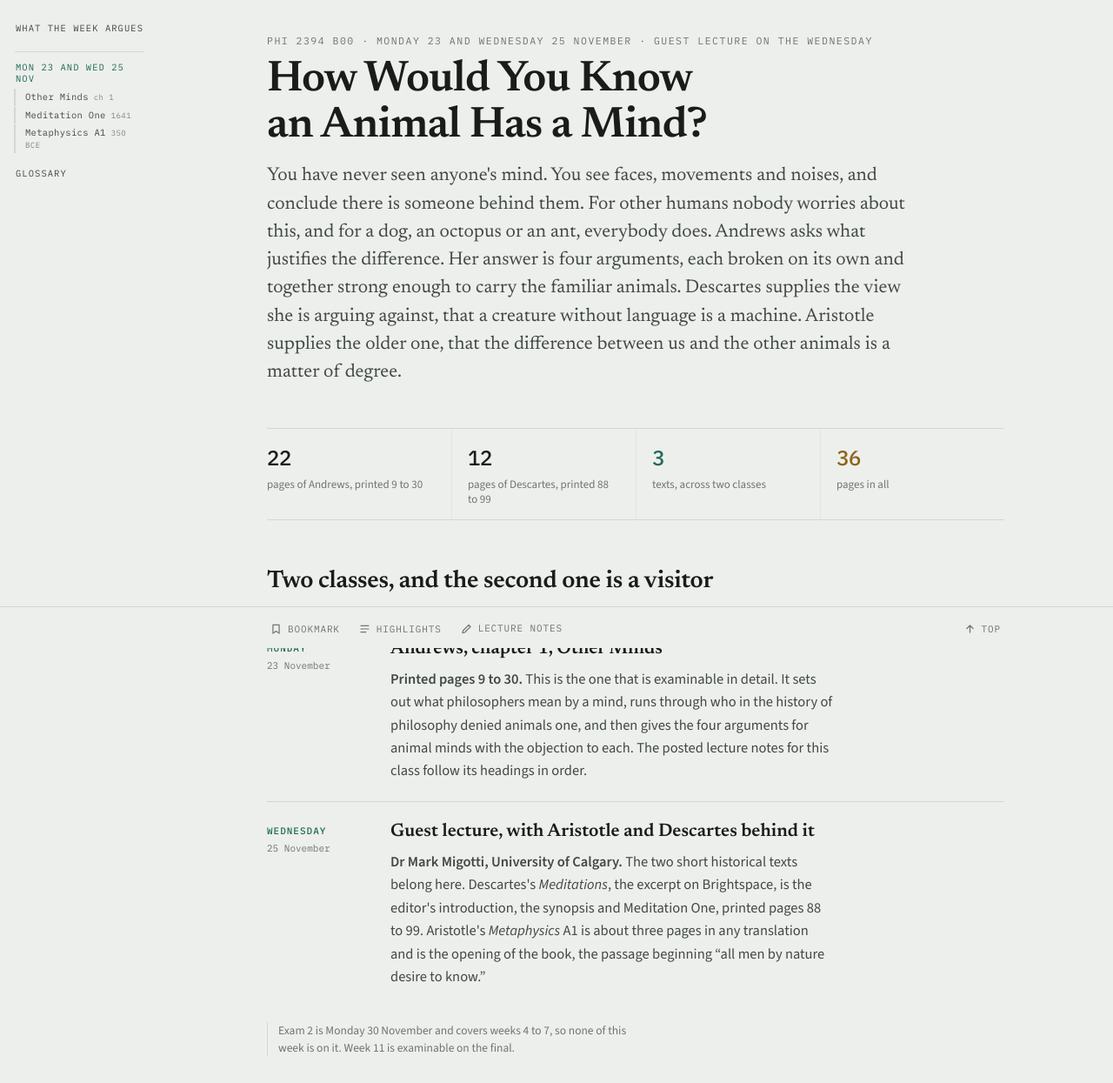
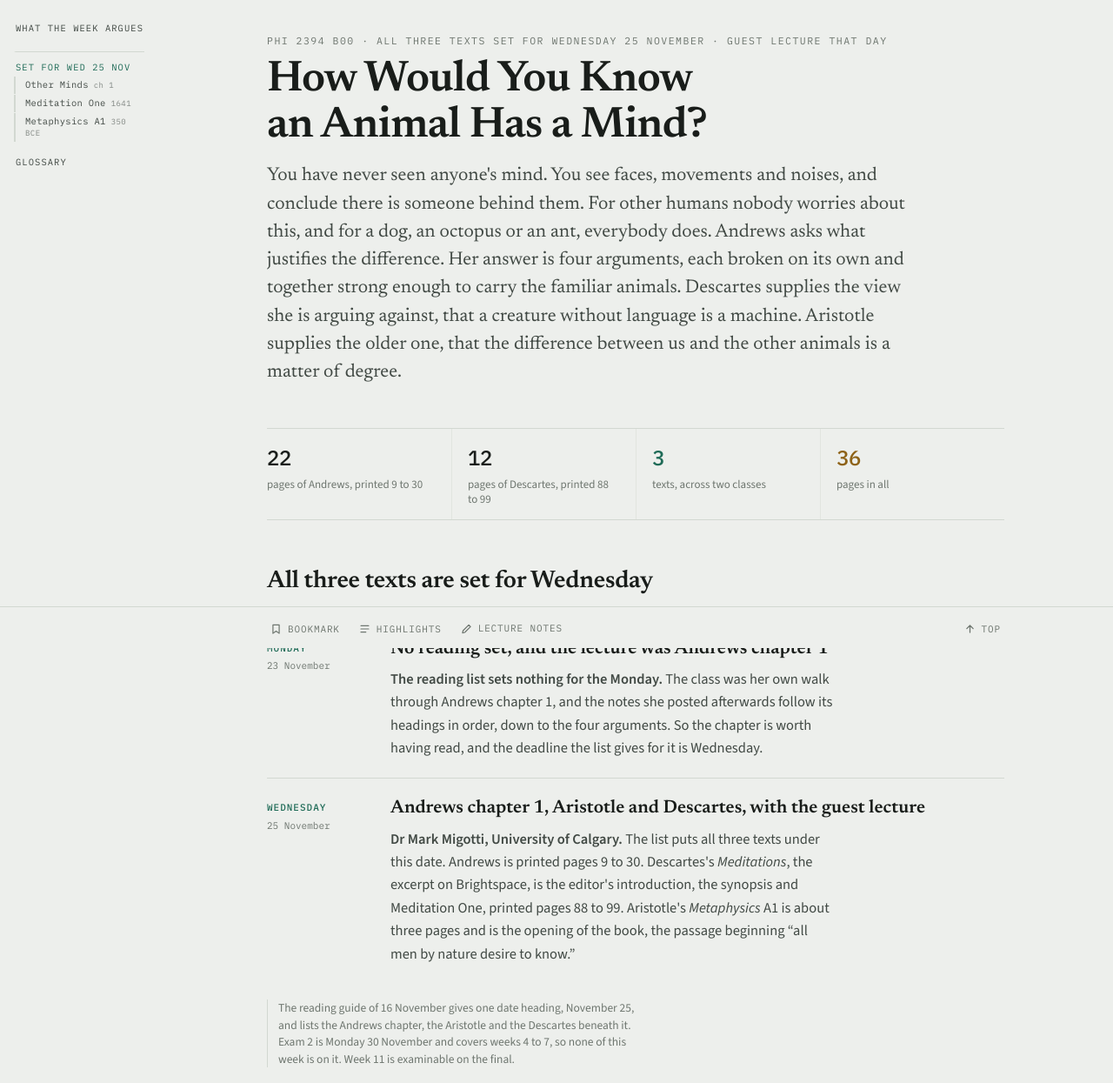
Before and after one commit to myermcat/phi-reading-hub, a plain HTML site: page week-11/index.html in a window 1280 px wide. Shown: the part 55-1300 px from the top of the page at 87% size. Drawn offline with nearby package versions, Linux system fonts and the light colour scheme.

Commit message:
week 11 sets all three texts for the wednesday
the reading guide of 16 november gives one date heading for the week,
november 25, with andrews chapter 1, the aristotle and the descartes
listed beneath it. nothing is set for the monday. the guide had split
them across the two classes, which invented a deadline.

the monday class was still andrews chapter 1, since her posted notes
for it follow the chapter's headings down to the four arguments, so
the day block says that and leaves the deadline where the list puts
it.

```diff
--- a/week-11/index.html
+++ b/week-11/index.html
@@ -775,7 +775,7 @@
 
 <nav id="nav" aria-label="Contents">
   <a class="grp" href="#s-arg">What the week argues</a>
-  <a class="grp day" href="#s-days">Mon 23 and Wed 25 Nov</a>
+  <a class="grp day" href="#s-days">Set for Wed 25 Nov</a>
   <a class="core" href="#andrews" title="Andrews ch. 1 &middot; read properly">Other Minds<i>ch 1</i></a>
   <a class="sb" data-of="andrews" href="#a-1"><b>1.1</b>The problem is over-attribution</a>
   <a class="sb" data-of="andrews" href="#a-2"><b>1.2</b>Four theories of what a mind is</a>
@@ -798,7 +798,7 @@
 <div class="wrap">
 
   <header>
-    <div class="eyebrow">PHI 2394 B00 &middot; Monday 23 and Wednesday 25 November &middot; guest lecture on the Wednesday</div>
+    <div class="eyebrow">PHI 2394 B00 &middot; all three texts set for Wednesday 25 November &middot; guest lecture that day</div>
     <h1>How Would You Know an Animal Has a Mind?</h1>
     <p class="standfirst">You have never seen anyone's mind. You see faces, movements and noises, and conclude there is someone behind them. For other humans nobody worries about this, and for a dog, an octopus or an ant, everybody does. Andrews asks what justifies the difference. Her answer is four arguments, each broken on its own and together strong enough to carry the familiar animals. Descartes supplies the view she is arguing against, that a creature without language is a machine. Aristotle supplies the older one, that the difference between us and the other animals is a matter of degree.</p>
   </header>
@@ -813,24 +813,24 @@
   </div>
 
   <section id="s-days">
-    <h2>Two classes, and the second one is a visitor</h2>
+    <h2>All three texts are set for Wednesday</h2>
     <div class="plan">
       <div class="ses">
         <div class="when"><b>Monday</b><span>23 November</span></div>
         <div class="what">
-          <h3>Andrews, chapter 1, Other Minds</h3>
-          <p><b>Printed pages 9 to 30.</b> This is the one that is examinable in detail. It sets out what philosophers mean by a mind, runs through who in the history of philosophy denied animals one, and then gives the four arguments for animal minds with the objection to each. The posted lecture notes for this class follow its headings in order.</p>
+          <h3>No reading set, and the lecture was Andrews chapter 1</h3>
+          <p><b>The reading list sets nothing for the Monday.</b> The class was her own walk through Andrews chapter 1, and the notes she posted afterwards follow its headings in order, down to the four arguments. So the chapter is worth having read, and the deadline the list gives for it is Wednesday.</p>
         </div>
       </div>
       <div class="ses">
         <div class="when"><b>Wednesday</b><span>25 November</span></div>
         <div class="what">
-          <h3>Guest lecture, with Aristotle and Descartes behind it</h3>
-          <p><b>Dr Mark Migotti, University of Calgary.</b> The two short historical texts belong here. Descartes's <em>Meditations</em>, the excerpt on Brightspace, is the editor's introduction, the synopsis and Meditation One, printed pages 88 to 99. Aristotle's <em>Metaphysics</em> A1 is about three pages in any translation and is the opening of the book, the passage beginning &#8220;all men by nature desire to know.&#8221;</p>
+          <h3>Andrews chapter 1, Aristotle and Descartes, with the guest lecture</h3>
+          <p><b>Dr Mark Migotti, University of Calgary.</b> The list puts all three texts under this date. Andrews is printed pages 9 to 30. Descartes's <em>Meditations</em>, the excerpt on Brightspace, is the editor's introduction, the synopsis and Meditation One, printed pages 88 to 99. Aristotle's <em>Metaphysics</em> A1 is about three pages and is the opening of the book, the passage beginning &#8220;all men by nature desire to know.&#8221;</p>
         </div>
       </div>
     </div>
-    <p class="sidenote">Exam 2 is Monday 30 November and covers weeks 4 to 7, so none of this week is on it. Week 11 is examinable on the final.</p>
+    <p class="sidenote">The reading guide of 16 November gives one date heading, November 25, and lists the Andrews chapter, the Aristotle and the Descartes beneath it. Exam 2 is Monday 30 November and covers weeks 4 to 7, so none of this week is on it. Week 11 is examinable on the final.</p>
   </section>
 
   <section id="s-arg">
```
